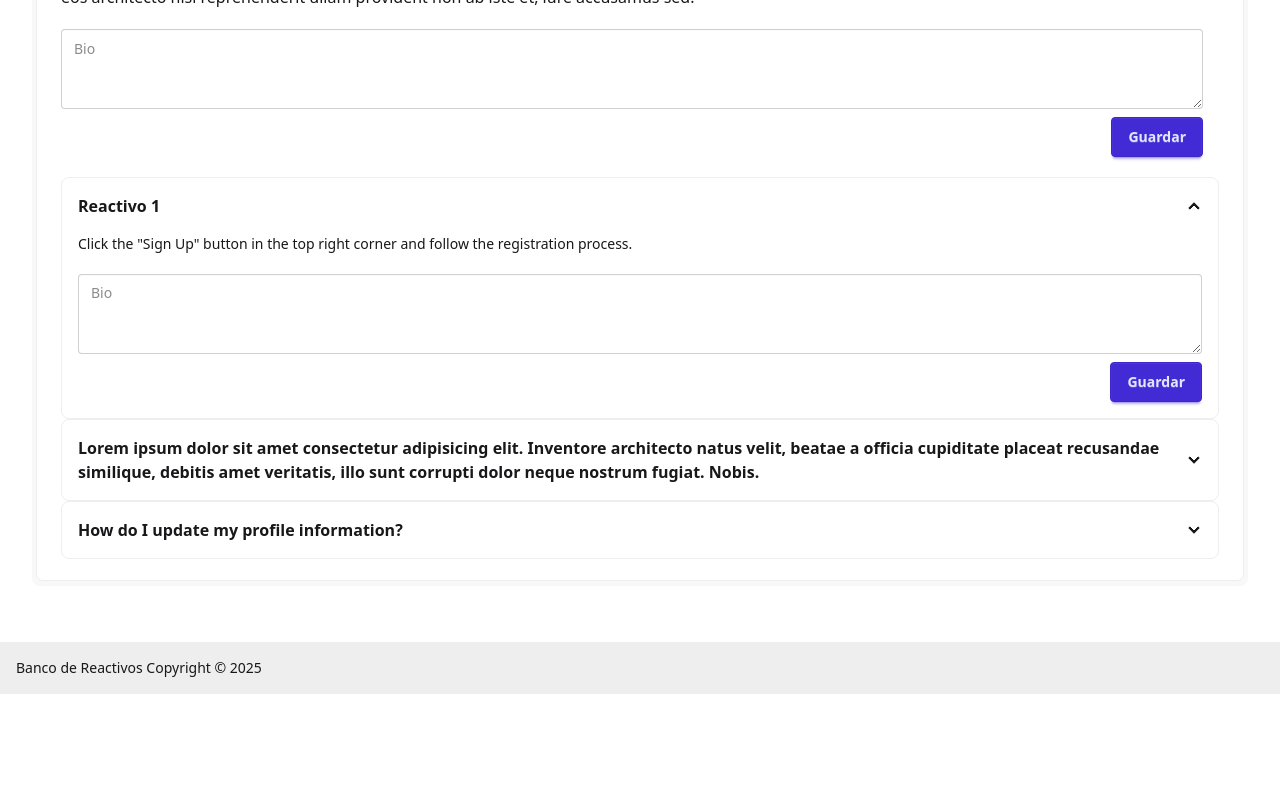
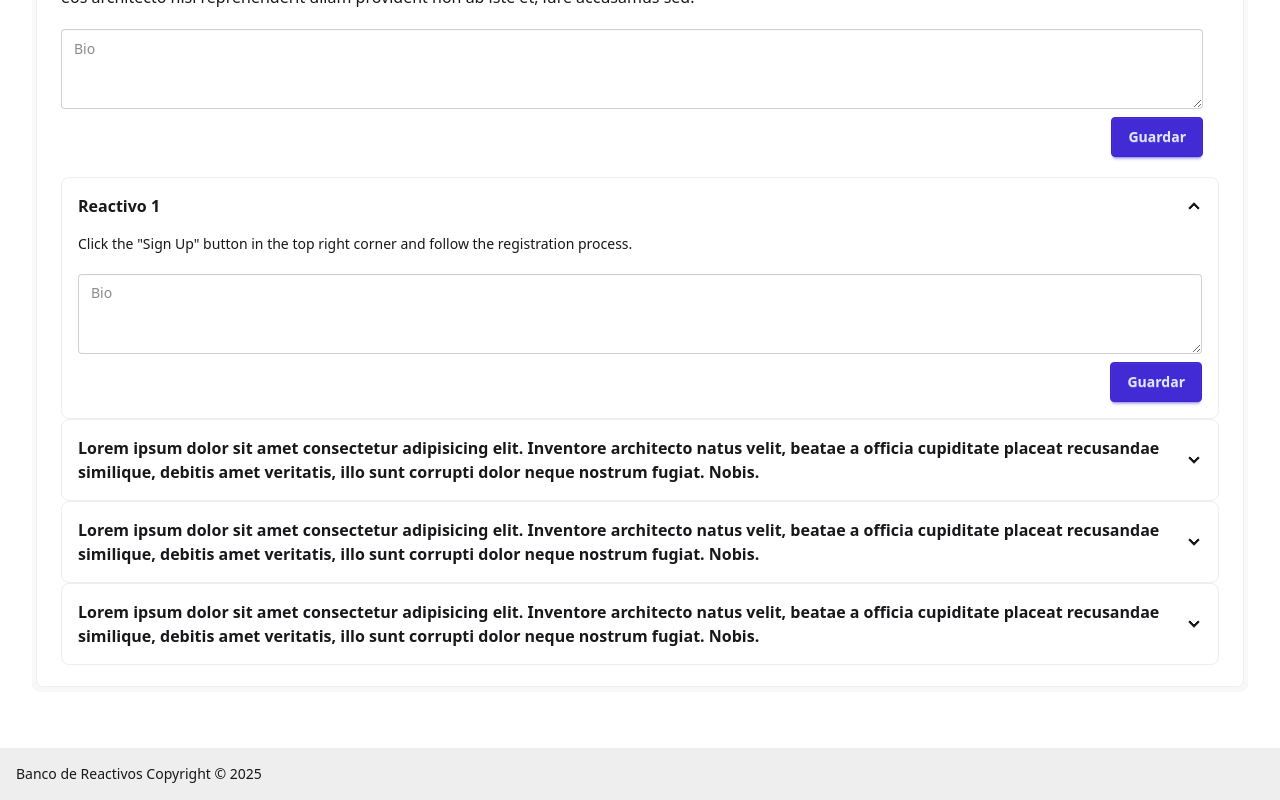
Before and after one commit to CarlosAdrian36/BancoReactivosV2, a Vue app: page /NuevaEdicion in a window 1280 px wide. Shown: the part 402-1202 px from the top of the page. Before the commit the page ends 1096 px from the top, so only its background shows below. Built offline with nearby package versions, Linux system fonts and the light colour scheme; what @tanstack/vue-query would draw is missing.

Commit message:
punto final

```diff
--- a/src/modules/Bancos/views/TraaduccionReactivoCompleto.vue
+++ b/src/modules/Bancos/views/TraaduccionReactivoCompleto.vue
@@ -1,6 +1,6 @@
 <template>
-  <!-- otro tabs -->
-  <div class="">
+  <div class="min-h-[90vh] flex items-center justify-center">
+    <div class="max-w-7xl">
       <div class="flex justify-center text-4xl">Traductor</div>
       <div class="flex p-8 justify-center">
         <div class="tabs tabs-box justify-center">
@@ -10,10 +10,10 @@
           <div class="tab-content bg-base-100 border-base-300 p-6">
             <p class="text-2xl font-bold mb-4">Reactivo #1</p>
             <p>
-            Tab content 1 Lorem ipsum dolor sit amet consectetur adipisicing elit. Molestias ex eos
-            nihil corporis saepe neque velit, commodi tempore numquam a eligendi doloremque tenetur
-            eius architecto iste quaerat nemo quisquam dolorem! Lorem ipsum dolor, sit amet
-            consectetur adipisicing elit. Necessitatibus beatae error omnis aliquid, ipsam
+              Tab content 1 Lorem ipsum dolor sit amet consectetur adipisicing elit. Molestias ex
+              eos nihil corporis saepe neque velit, commodi tempore numquam a eligendi doloremque
+              tenetur eius architecto iste quaerat nemo quisquam dolorem! Lorem ipsum dolor, sit
+              amet consectetur adipisicing elit. Necessitatibus beatae error omnis aliquid, ipsam
               repellendus a eos reprehenderit excepturi rem minus iste nesciunt commodi? Eaque
               consequuntur in suscipit culpa nesciunt. Lorem ipsum dolor, sit amet consectetur
               adipisicing elit. Quas totam tempore, cupiditate expedita mollitia voluptas, ducimus
@@ -32,16 +32,19 @@
               A.-Tab content 1 Lorem ipsum dolor sit amet consectetur adipisicing elit. Molestias ex
               eos sed!
             </p>
-          <div class="pt-5">
-            <textarea class="textarea w-full" placeholder="Bio"></textarea>
+            <div class="pt-2 pr-4 flex justify-end">
+              <button class="btn btn-primary">Guardar</button>
             </div>
-          <button class="btn btn-primary">Primary</button>
             <p>
               B.-Tab content 1 Lorem ipsum dolor sit amet consectetur adipisicing elit. Molestias ex
               eos sed!
             </p>
+
             <div class="pt-5">
               <textarea class="textarea w-full" placeholder="Bio"></textarea>
+            </div>
+            <div class="pt-2 pr-4 flex justify-end">
+              <button class="btn btn-primary">Guardar</button>
             </div>
             <p>
               C.-Tab content 1 Lorem ipsum dolor sit amet consectetur adipisicing elit. Molestias ex
@@ -50,6 +53,9 @@
             <div class="pt-5">
               <textarea class="textarea w-full" placeholder="Bio"></textarea>
             </div>
+            <div class="pt-2 pr-4 flex justify-end">
+              <button class="btn btn-primary">Guardar</button>
+            </div>
             <p>
               D.-Tab content 1 Lorem ipsum dolor sit amet consectetur adipisicing elit. Molestias ex
               eos sed!
@@ -57,16 +63,19 @@
             <div class="pt-5">
               <textarea class="textarea w-full" placeholder="Bio"></textarea>
             </div>
+            <div class="pt-2 pr-4 flex justify-end">
+              <button class="btn btn-primary">Guardar</button>
+            </div>
           </div>
           <!-- Frances-->
           <input type="radio" name="my_tabs_6" class="tab text-lg" aria-label="Frances" checked />
           <div class="tab-content bg-base-100 border-base-300 p-6">
             <p class="text-2xl font-bold mb-4">Reactivo #1</p>
             <p>
-            Tab content 1 Lorem ipsum dolor sit amet consectetur adipisicing elit. Molestias ex eos
-            nihil corporis saepe neque velit, commodi tempore numquam a eligendi doloremque tenetur
-            eius architecto iste quaerat nemo quisquam dolorem! Lorem ipsum dolor, sit amet
-            consectetur adipisicing elit. Necessitatibus beatae error omnis aliquid, ipsam
+              Tab content 1 Lorem ipsum dolor sit amet consectetur adipisicing elit. Molestias ex
+              eos nihil corporis saepe neque velit, commodi tempore numquam a eligendi doloremque
+              tenetur eius architecto iste quaerat nemo quisquam dolorem! Lorem ipsum dolor, sit
+              amet consectetur adipisicing elit. Necessitatibus beatae error omnis aliquid, ipsam
               repellendus a eos reprehenderit excepturi rem minus iste nesciunt commodi? Eaque
               consequuntur in suscipit culpa nesciunt. Lorem ipsum dolor, sit amet consectetur
               adipisicing elit. Quas totam tempore, cupiditate expedita mollitia voluptas, ducimus
@@ -97,9 +106,9 @@
               <div class="collapse collapse-arrow bg-base-100 border border-base-300">
                 <input type="radio" name="my-accordion-2" />
                 <div class="collapse-title font-semibold">
-                Lorem ipsum dolor sit amet consectetur adipisicing elit. Inventore architecto natus
-                velit, beatae a officia cupiditate placeat recusandae similique, debitis amet
-                veritatis, illo sunt corrupti dolor neque nostrum fugiat. Nobis.
+                  Lorem ipsum dolor sit amet consectetur adipisicing elit. Inventore architecto
+                  natus velit, beatae a officia cupiditate placeat recusandae similique, debitis
+                  amet veritatis, illo sunt corrupti dolor neque nostrum fugiat. Nobis.
                 </div>
                 <div class="collapse-content text-sm">
                   <div class="pt-5 pr-4">
@@ -113,10 +122,34 @@
               <div class="collapse collapse-arrow bg-base-100 border border-base-300">
                 <input type="radio" name="my-accordion-2" />
                 <div class="collapse-title font-semibold">
-                How do I update my profile information?
+                  Lorem ipsum dolor sit amet consectetur adipisicing elit. Inventore architecto
+                  natus velit, beatae a officia cupiditate placeat recusandae similique, debitis
+                  amet veritatis, illo sunt corrupti dolor neque nostrum fugiat. Nobis.
                 </div>
                 <div class="collapse-content text-sm">
-                Go to "My Account" settings and select "Edit Profile" to make changes.
+                  <div class="pt-5 pr-4">
+                    <textarea class="textarea w-full" placeholder="Bio"></textarea>
+                  </div>
+                  <div class="pt-2 pr-4 flex justify-end">
+                    <button class="btn btn-primary">Guardar</button>
+                  </div>
+                </div>
+              </div>
+              <div class="collapse collapse-arrow bg-base-100 border border-base-300">
+                <input type="radio" name="my-accordion-2" />
+                <div class="collapse-title font-semibold">
+                  Lorem ipsum dolor sit amet consectetur adipisicing elit. Inventore architecto
+                  natus velit, beatae a officia cupiditate placeat recusandae similique, debitis
+                  amet veritatis, illo sunt corrupti dolor neque nostrum fugiat. Nobis.
+                </div>
+                <div class="collapse-content text-sm">
+                  <div class="pt-5 pr-4">
+                    <textarea class="textarea w-full" placeholder="Bio"></textarea>
+                  </div>
+                  <div class="pt-2 pr-4 flex justify-end">
+                    <button class="btn btn-primary">Guardar</button>
+                  </div>
+                </div>
               </div>
             </div>
           </div>
--- a/src/modules/Bancos/views/TraduccionReactivo.vue
+++ b/src/modules/Bancos/views/TraduccionReactivo.vue
@@ -35,9 +35,9 @@
             <td>Memorizado</td>
             <td>Aqui va a traducir y guardar lo que vaya terminando</td>
             <td>
-              <div class="badge badge-success">
+              <div class="badge badge-warning">
                 <ValidadoIcon />
-                Validado
+                Construccion
               </div>
             </td>
             <td>
```
Lines whose indentation alone changed are shown as unchanged.
